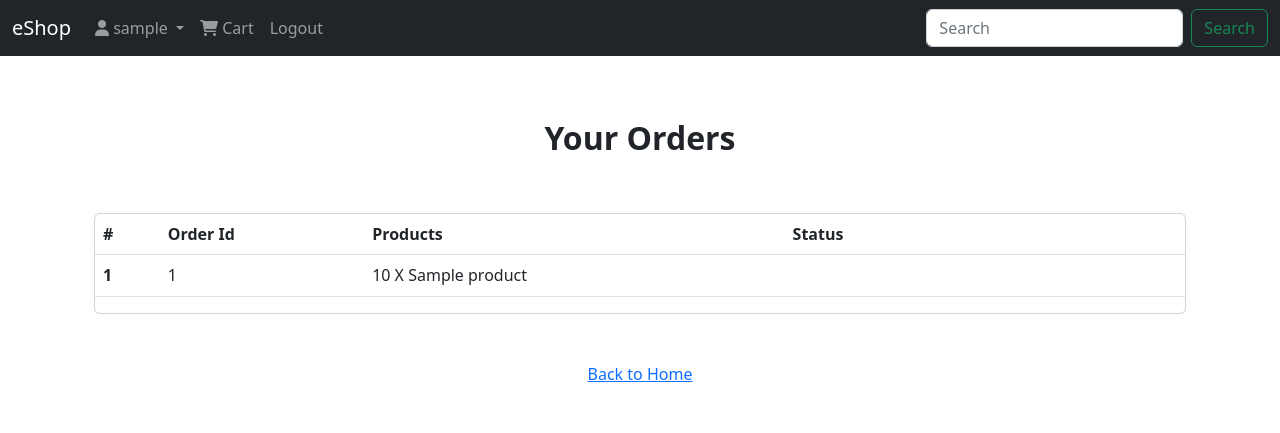
After one commit to Isratjahanmokta/eShop, a Django app: page /order/my_order/ in a window 1280 px wide. The commit adds this page. Shown: the top 433 px of the page. Run offline with Django 4.2, Linux system fonts and the light colour scheme; a user stored in the database is signed in; tables that the repository leaves empty hold one stand-in row (values such as "Sample post").

Commit message:
created my order list

```diff
--- a/order/urls.py
+++ b/order/urls.py
@@ -12,4 +12,6 @@ urlpatterns = [
     path('checkout/', views.checkout, name='checkout'),
     path('pay/', views.payment, name='payment'),
     path('status/', views.payment_complete, name='complete'),
+    path('purchase/<val_id>/<tran_id>/', views.purchase, name='purchase'),
+    path('my_order/', views.my_order, name='order')
 ]
--- a/order/views.py
+++ b/order/views.py
@@ -1,4 +1,4 @@
-from django.shortcuts import render, get_object_or_404, redirect
+from django.shortcuts import render, get_object_or_404, redirect, HttpResponseRedirect
 from django.contrib.auth.decorators import login_required
 from django.urls import reverse
 from order.models import Cart, Order, BillingAddress
@@ -178,15 +178,41 @@ def payment(request):
 def payment_complete(request):
     if request.method == 'POST' or request.method == 'post':
         payment_data = request.POST
-        print(payment_data)
         status = payment_data['status']
     if status == 'VALID':
         val_id = payment_data['val_id']
         tran_id = payment_data['tran_id']
-        messages.success(request, f"Your Payment Completed Successfully! Page will be redirected to home page after 5 secounds")
+        messages.success(request, f"Your Payment Completed Successfully!")
+        return HttpResponseRedirect(reverse("order:purchase", kwargs={'val_id':val_id, 'tran_id':tran_id,}))
     elif status == 'FAILED':
         messages.warning(request, f"Your Payment Failed! Please Try Again!")
     elif status == 'CANCEL':
         messages.warning(request, f"You have canceled your payment")
     print(status)
     return render(request, "order/complete.html", context={})
+
+@login_required
+def purchase(request, val_id, tran_id):
+    order_qs = Order.objects.filter(user=request.user, ordered=False)
+    order = order_qs[0]
+    order_id = tran_id
+    order.ordered = True
+    order.order_id = order_id
+    order.payment_id = val_id
+    order.save()
+    cart_items = Cart.objects.filter(user=request.user, purchased=False)
+    for item in cart_items:
+        item.purchased = True
+        item.save()
+    return redirect(reverse("home"))
+
+@login_required
+def my_order(request):
+    try:
+        orders = Order.objects.filter(user=request.user, ordered=True)
+        print(orders)
+        context = {'orders': orders}
+    except:
+        messages.warning(request, f"You do not purchased anything yet!")
+        return redirect("home")
+    return render(request, "order/my_order.html", context)
--- a/templates/base.html
+++ b/templates/base.html
@@ -27,8 +27,8 @@
             {% for message in messages %}
             <div {% if message.tags %} class="alert alert-{{message.tags}} {% endif %}" role="alert">
                 {{message}}
-                <button type="button" class="close" data-dismiss="alert" aria-lebel="Close"><span
-                        aria-hidden="true">&times;</span></button>
+                <button type="button" class="close" data-dismiss="alert" aria-label="Close"><span
+                        aria-hidden="True">&times;</span></button>
             </div>
             {% endfor %}
             {% endif %}
--- a/templates/nav_bar.html
+++ b/templates/nav_bar.html
@@ -1,12 +1,11 @@
 <nav class="navbar navbar-expand-lg navbar-dark bg-dark">
     <div class="container-fluid">
         <a class="navbar-brand" href="{% url 'home' %}">eShop</a>
-        <button class="navbar-toggler" type="button" data-bs-toggle="collapse"
-            data-bs-target="#navbarSupportedContent" aria-controls="navbarSupportedContent" aria-expanded="false"
-            aria-label="Toggle navigation">
+        <button class="navbar-toggler" type="button" data-bs-toggle="collapse" data-bs-target="#navbarSupportedContent"
+            aria-controls="navbarSupportedContent" aria-expanded="false" aria-label="Toggle navigation">
             <span class="navbar-toggler-icon"></span>
         </button>
-        <div class="collapse navbar-collapse" id="navbarSupportedContent">
+        <div class="collapse navbar-collapse d-flex align-item-end" id="navbarSupportedContent">
             <ul class="navbar-nav me-auto mb-3 mb-lg-0">
                 {% if user.is_authenticated %}
                 <li class="nav-item dropdown">
@@ -16,7 +15,7 @@
                     </a>
                     <ul class="dropdown-menu" aria-labelledby="navbarDropdown">
                         <li><a class="dropdown-item" href="{% url 'authentication:edit_profile' %}">Profile</a></li>
-                        <li><a class="dropdown-item" href="#">Order</a></li>
+                        <li><a class="dropdown-item" href="{% url 'order:order' %}">My Order</a></li>
                         <li>
                             <hr class="dropdown-divider">
                         </li>
@@ -40,13 +39,12 @@
                     <a class="nav-link" href="{% url 'account_signup' %}">Sign Up</a>
                 </li>
                 {% endif%}
+            </ul>
+        </div>
 
-        </div>
-        </ul>
         <form class="d-flex">
             <input class="form-control me-2" type="search" placeholder="Search" aria-label="Search">
             <button class="btn btn-outline-success" type="submit">Search</button>
         </form>
     </div>
-    </div>
 </nav>
--- /dev/null
+++ b/templates/order/my_order.html
@@ -0,0 +1,39 @@
+{% extends 'base.html' %}
+{% block title %}My Order{% endblock title %}
+
+{% block body_block %}
+<div class='container mt-5'>
+    <h2 class="text-center"><strong>Your Orders</strong></h2>
+    <div class="row">
+        <div class="col-md-12">
+            <div class="card mt-5" style="height:auto">
+                <div class="table-responsive">
+                    <table class="table">
+                        <thead>
+                            <tr>
+                                <th scope="col">#</th>
+                                <th scope="col">Order Id</th>
+                                <th scope="col">Products</th>
+                                <th scope="col">Status</th>
+                            </tr>
+                        </thead>
+                        <tbody>
+                            {% for order in orders %}
+                            <tr>
+                                <th scope="row">{{forloop.counter}}</th>
+                                <td>{{order.order_id}}</td>
+                                <td>{% for item in order.order_item.all %} {{item}} {% endfor %}</td>
+                                <td><span class="badge badge-primary">Processing your order</span></td>
+                            </tr>
+                            {% endfor %}
+                        </tbody>
+                    </table>
+                </div>
+            </div>
+        </div>
+        <div class="col-md-12 my-5 text-center">
+            <a href="{% url 'home' %}">Back to Home</a>
+        </div>
+    </div>
+</div>
+{% endblock %}
```
